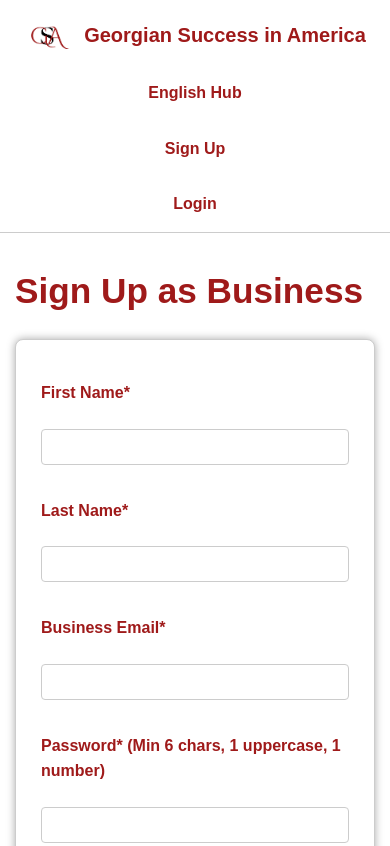
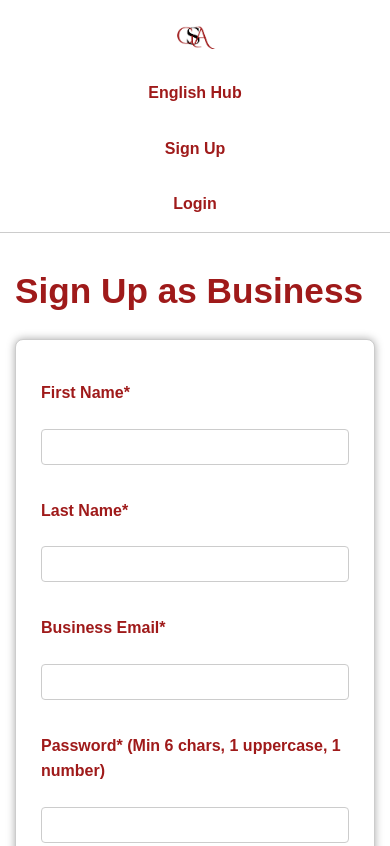
Before and after one commit to eelleeonoora/georgiansuccess, a plain HTML site: page signup-business.html in a window 390 px wide. Shown: the top 846 px of the page. Drawn offline with Linux system fonts and the light colour scheme.

Commit message:
make aliignment for mobile users

```diff
--- a/signup-business.html
+++ b/signup-business.html
@@ -138,7 +138,7 @@
   <header>
     <div class="logo-section">
       <a href="index.html"><img src="logo.png" alt="Logo" /></a>
-      <span class="site-name">Georgian Success in America</span>
+      <!-- <span class="site-name">Georgian Success in America</span> -->
     </div>
     <nav id="nav-links">
       <a href="courses.html" id="coursesLink">English Hub </a>
```
